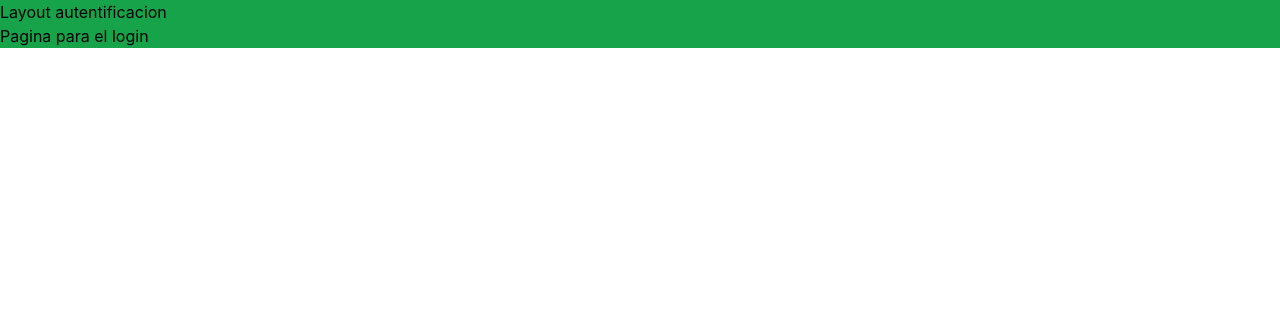
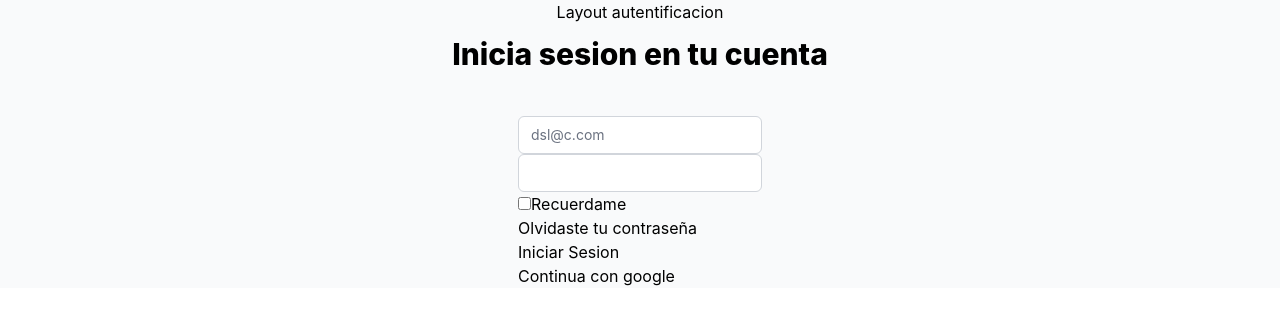
Before and after one commit to JhonZafra/concesionario, a React (Create React App) app: page /login in a window 1280 px wide. Shown: the top 324 px of the page. Built offline with nearby package versions, Linux system fonts and the light colour scheme.

Commit message:
maquetado de la pagina de login

```diff
--- a/src/components/Navbar.jsx
+++ b/src/components/Navbar.jsx
@@ -1,9 +1,22 @@
-import React from 'react'
+import React from "react";
+import { Link } from "react-router-dom";
 
 const Navbar = () => {
   return (
-    <div className= 'bg-red-400'>Navbar</div>
-  )
-}
+    <nav className="bg-red-400">
+      <ul className="flex w-full justify-between my-3 ">
+        <li>Logo</li>
+        <li>Navegacion 1</li>
+        <li>Navegacion 2</li>
+        <li className="px-3">Navegacion 3 </li>
+        <Link to="/login">
+        <button className='bg-indigo-500 p-2 text-white rounded-lg shadow-md hover:bg-indigo-700'>
+            Iniciar Sesión
+        </button>
+        </Link>
+      </ul>
+    </nav>
+  );
+};
 
-export default Navbar
+export default Navbar;
--- a/src/components/Sidebar.jsx
+++ b/src/components/Sidebar.jsx
@@ -2,7 +2,7 @@
 
 const Sidebar = () => {
   return (
-    <div>sidebar</div>
+    <nav className='w-72 bg-red-400'>Sidebar</nav>
   )
 }
 
--- a/src/layouts/AuthLayaout.jsx
+++ b/src/layouts/AuthLayaout.jsx
@@ -3,10 +3,12 @@
 
 const AuthLayaout = ({ children }) => {
   return (
-    <div className="bg-green-600">
+    <div className="flex flex-col items-center justify-center bg-gray-50 py-50 px-4">
       Layout autentificacion
+      <div className="flex w-full">
       { children }
       <Outlet />
+      </div>
     </div>
   );
 };
--- a/src/layouts/PrivateLayaout.jsx
+++ b/src/layouts/PrivateLayaout.jsx
@@ -4,10 +4,12 @@
 
 const PrivateLayaout = ({ children }) => {
   return (
-    <div>
+    <div className="flex w-screen h-screen">
       <Sidebar />
+      <main className="flex w-full bg-blue-400 overflow-y-scroll">
       {children}
       <Outlet />
+      </main>
     </div>
   );
 };
--- a/src/pages/Login.jsx
+++ b/src/pages/Login.jsx
@@ -1,7 +1,48 @@
 import React from "react";
+import { Link } from "react-router-dom";
 
 const Login = () => {
-  return <div>Pagina para el login</div>;
+  return (
+    <div className="flex flex-col w-full justify-center items-center">
+      <h2 className="m-3 text-center text-3xl font-extrabold text-grey-900">
+        Inicia sesion en tu cuenta
+      </h2>
+      <form className="mt-8 max-w-md">
+        <div>
+          <input
+            className="appearance-none rounded-md relative block w-full px-3 py-2 border border-gray-300 placeholder-gray-500 text-gray-900 focus:outline-none focus:ring-indigo-500 focus:z-10 sm:text-sm"
+            type="email"
+            placeholder="dsl@c.com"
+            required
+          />
+          <input
+            className="appearance-none rounded-md relative block w-full px-3 py-2 border border-gray-300 placeholder-gray-500 text-gray-900 focus:outline-none focus:ring-indigo-500 focus:z-10 sm:text-sm"
+            type="password"
+            required
+          />
+        </div>
+        <div>
+          <div>
+            <label htmlFor="recuerdame">
+              <input type="checkbox" name="recuerdame" />
+              Recuerdame
+            </label>
+          </div>
+          <div>
+            <Link to="/">Olvidaste tu contraseña</Link>
+          </div>
+        </div>
+        <div>
+          <Link to="/admin">
+            <button type="submit">Iniciar Sesion</button>
+          </Link>
+        </div>
+        <div>
+          <button>Continua con google</button>
+        </div>
+      </form>
+    </div>
+  );
 };
 
 export default Login;
```
Also changed, not shown: src/media/2000px-Google_G_Logo.svg_.png (added).
